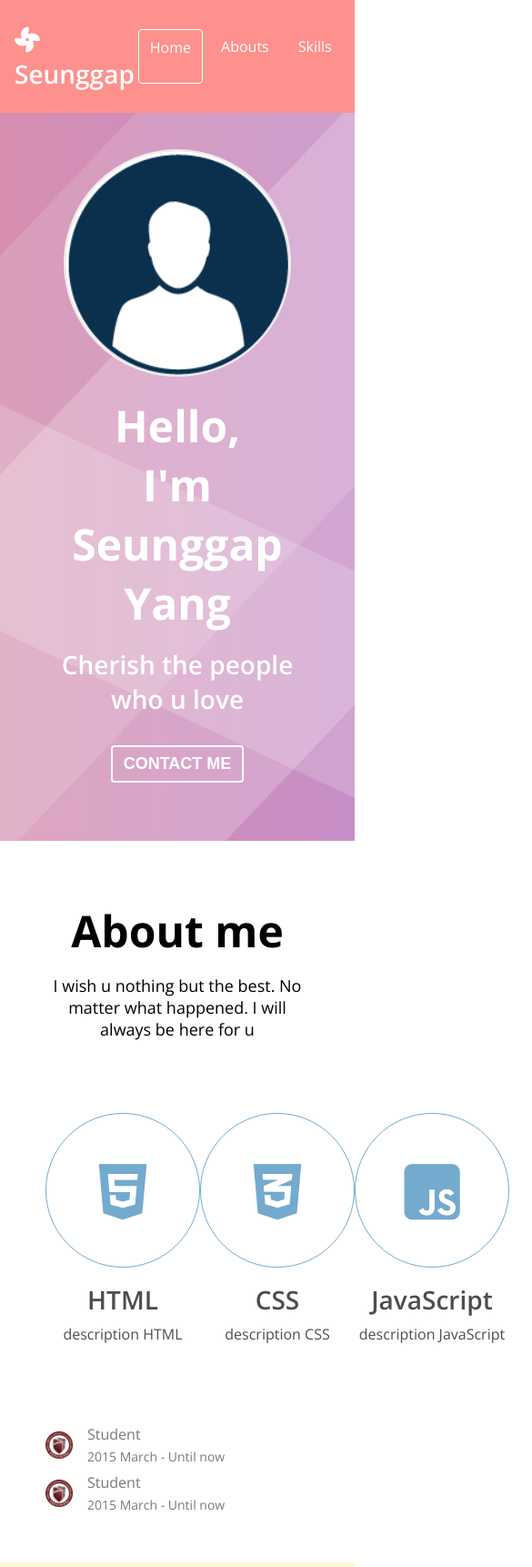
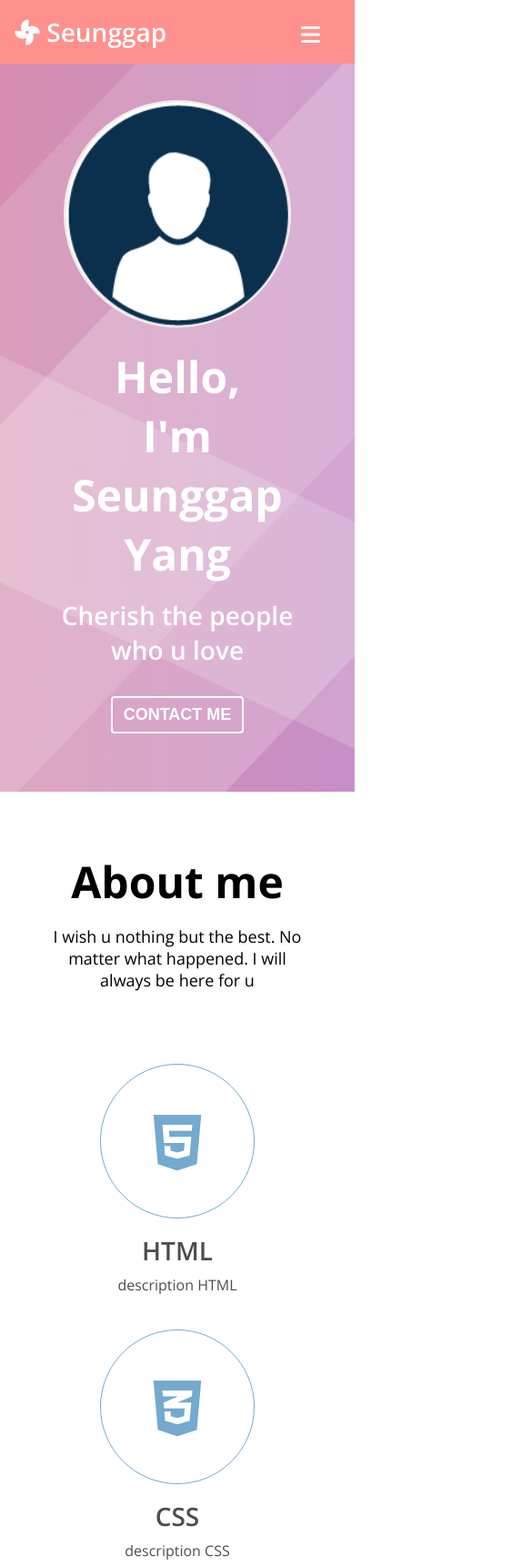
Before and after one commit to sheeps1026/Portfolio, a plain HTML site: page index.html in a window 390 px wide. Shown: the top 1722 px of the page at 91% size, 585 px wide, since content can reach past the window. Drawn offline with nearby package versions, Linux system fonts and the light colour scheme.

Commit message:
CSS: Responsive

```diff
--- a/index.html
+++ b/index.html
@@ -30,6 +30,11 @@
       <li class="navbar__menu__item">Testimonial</li>
       <li class="navbar__menu__item">Contact</li>
     </ul>
+
+    <!-- Toggle button -->
+    <button class="navbar__toggle-btn">
+      <i class="fas fa-bars"></i>
+    </button>
   </nav>
 
   <!-- Home -->
--- a/style.css
+++ b/style.css
@@ -126,6 +126,15 @@ p {
 
 .navbar__menu__item:hover {
   background-color: var(--color-dark-pink);
+}
+
+.navbar__toggle-btn {
+  position: absolute;
+  top: 24px;
+  right: 32px;
+  font-size: 24px;
+  color: var(--color-white);
+  display: none;
 }
 
 /* Home */
@@ -449,3 +458,43 @@ p {
   transform: scale(1.1);
   color: var(--color-yellow);
 }
+
+/* For below 768px screen width */
+@media screen and (max-width: 768px) {
+  .navbar__toggle-btn {
+    display: block;
+  }
+
+  #navbar {
+    flex-direction: column;
+    align-items: flex-start;
+  }
+
+  .navbar__menu {
+    flex-direction: column;
+    text-align: center;
+    width: 100%;
+    display: none;
+  }
+
+  .about__majors {
+    flex-direction: column;
+  }
+
+  .major {
+    margin-bottom: 38px;
+  }
+
+  .skillset {
+    flex-direction: column;
+  }
+
+  .project {
+    flex-grow: 1;
+  }
+
+  .testimonial__avatar {
+    width: 80px;
+    height: 80px;
+  }
+}
```
